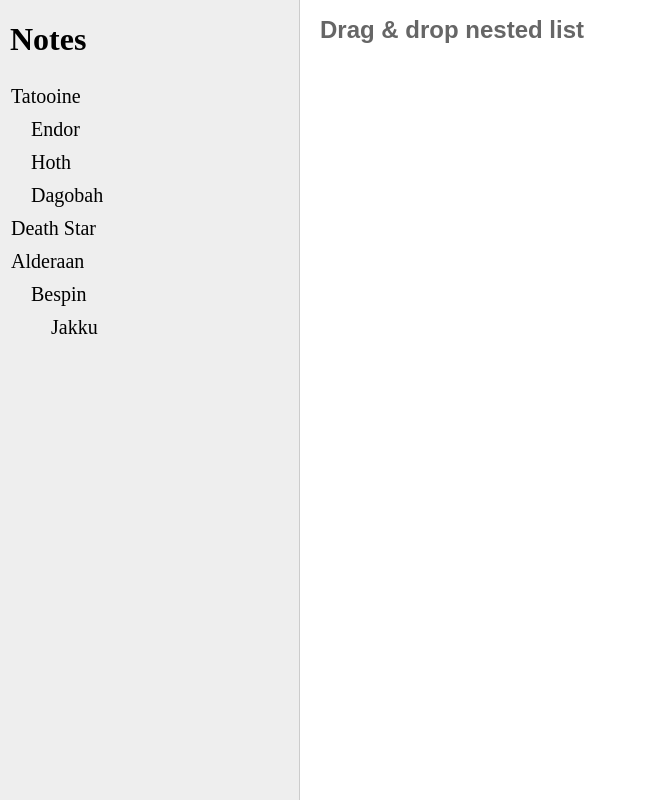
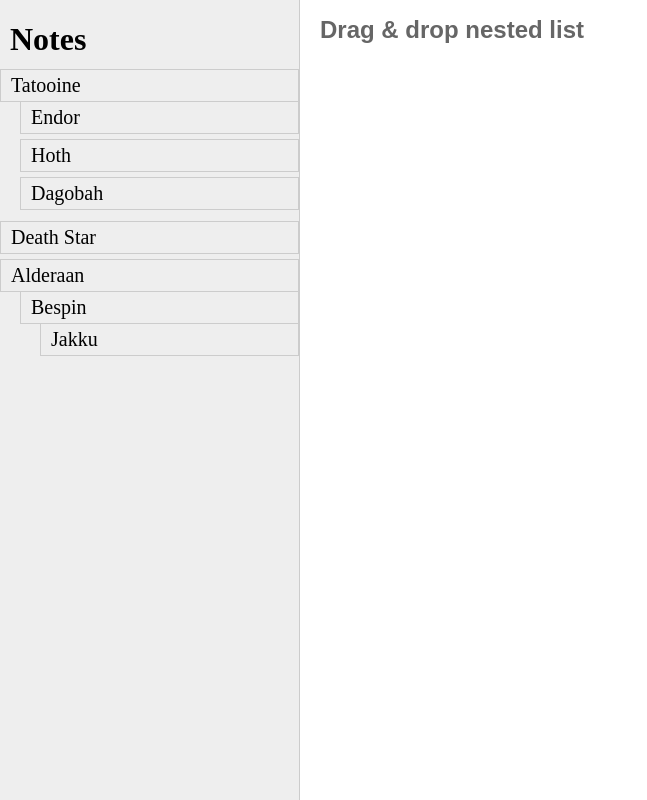
Before and after one commit to lomeat/draggable-tree, a React (Create React App) app: page / in a window 1280 px wide. Shown: the whole page, without its empty margins (0-647 px from the left). Built offline with nearby package versions, Linux system fonts and the light colour scheme.

Commit message:
fix: move item in over the list

```diff
--- a/src/Sidebar/Item.tsx
+++ b/src/Sidebar/Item.tsx
@@ -45,8 +45,9 @@ export const Item = ({ item, parent, moveItem }: Props) => {
 };
 
 const Title = styled.div`
-  border: 1px solid transparent;
+  border: 1px solid #ccc;
   padding: 4px 10px;
+  margin-bottom: 10px;
   font-size: 20px;
   transition: 0.1s ease;
   :hover {
--- a/src/Sidebar/Tree.tsx
+++ b/src/Sidebar/Tree.tsx
@@ -53,5 +53,6 @@ export const Tree = ({ items, parent, moveItem }: Props) => {
 
 const Wrapper = styled.div`
   position: relative;
-  margin-left: 20px;
+  margin: -11px 0 0 20px;
+  padding-bottom: 6px;
 `;
--- a/src/Sidebar/index.tsx
+++ b/src/Sidebar/index.tsx
@@ -17,7 +17,7 @@ export const Sidebar = () => {
       const newTree = [...tree];
       const item = { ...findItem(id, newTree) };
 
-      if (isNaN(item.id)) return;
+      if (!item.id) return;
 
       const dest: any = nodeId ? findItem(nodeId, newTree).items : newTree;
 
--- a/src/Sidebar/utils.ts
+++ b/src/Sidebar/utils.ts
@@ -32,13 +32,13 @@ export const findItem = (id: number, items: ItemType[]) => {
   for (const node of items) {
     if (node.id === id) return node;
     if (node.items && node.items.length) {
-      const result: ItemType = findItem(id, node.items);
+      const result: any = findItem(id, node.items);
       if (result) {
         return result;
       }
     }
   }
-  return { id: NaN, title: "Undefined" };
+  return false;
 };
 
 export const removeNode = (id: number, items: ItemType[]) => {
```
